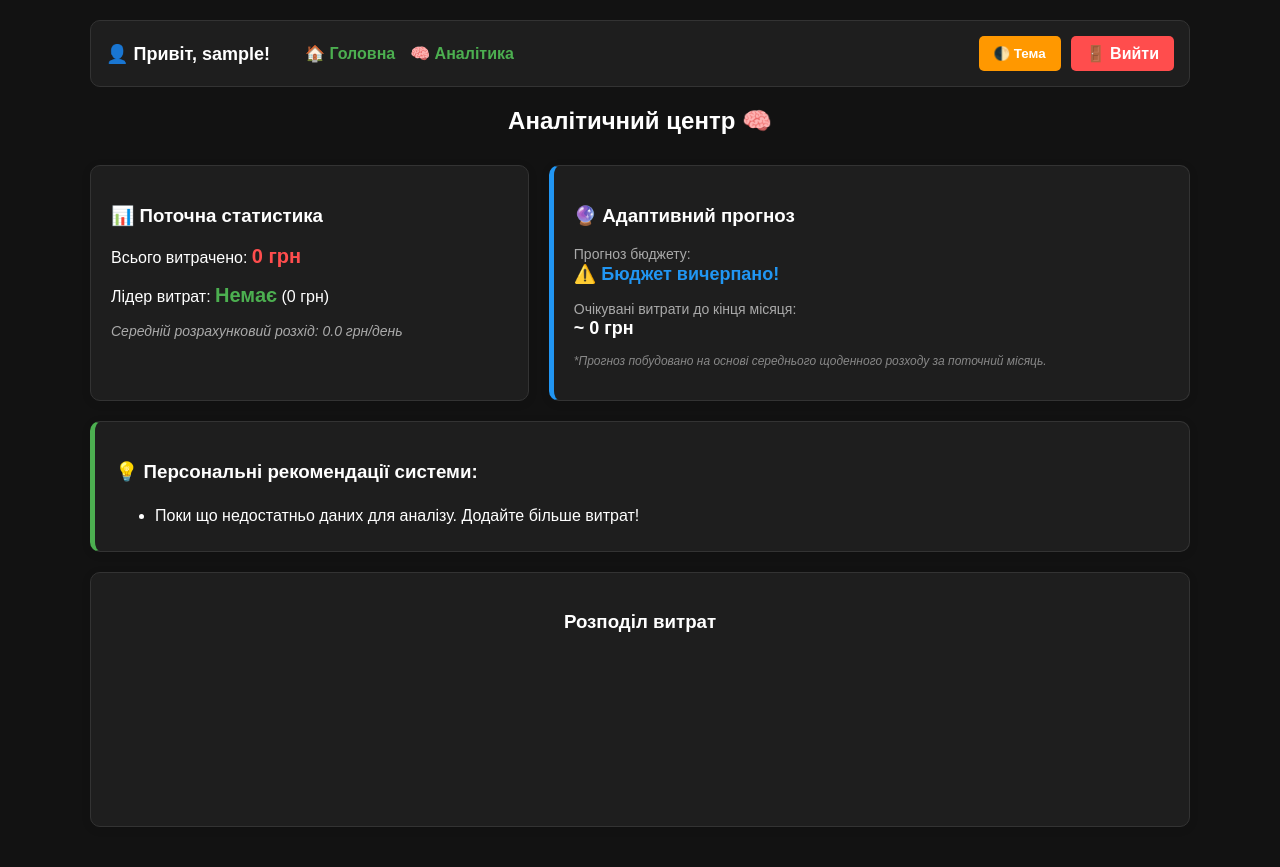
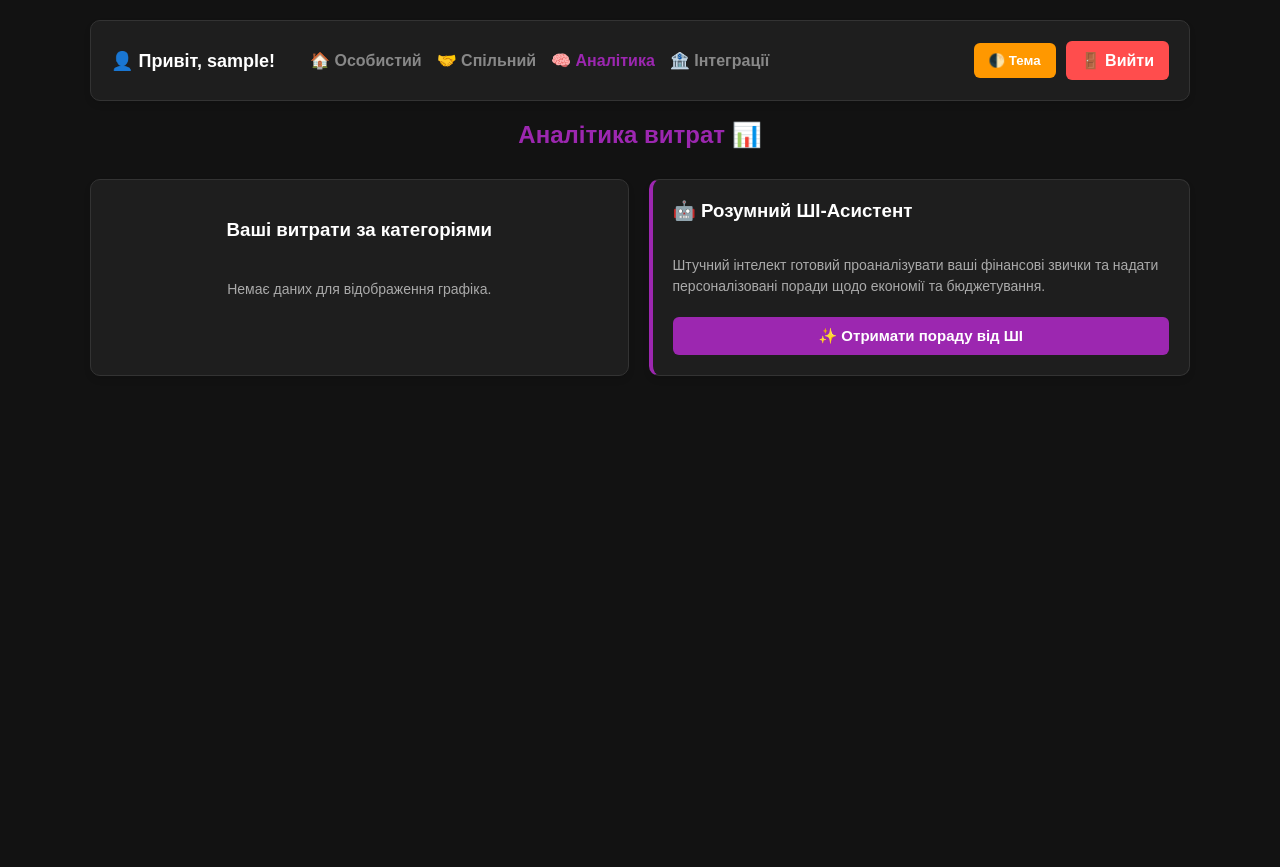
Before and after one commit to NekoHikka/Diplom, a Flask app: page /analytics in a window 1280 px wide. After the commit the page ends 376 px from the top, so only its background shows below. Run offline with Flask 3, Linux system fonts and the light colour scheme; the visitor is signed in with stand-in values (Sample User, id 1); data that the repository does not hold is empty; a map, chart or similar area stays blank; some libraries are stand-ins or nearby versions.

Commit message:
fix meny

```diff
--- a/templates/analytics.html
+++ b/templates/analytics.html
@@ -2,7 +2,7 @@
 <html lang="uk">
   <head>
     <meta charset="UTF-8" />
-    <title>Аналітика</title>
+    <title>Аналітика - Розумні Фінанси</title>
     <link
       rel="icon"
       type="image/png"
@@ -10,9 +10,8 @@
     />
     <script src="https://cdn.jsdelivr.net/npm/chart.js"></script>
     <script>
-      if (localStorage.getItem("theme") === "light") {
+      if (localStorage.getItem("theme") === "light")
         document.documentElement.setAttribute("data-theme", "light");
-      }
     </script>
     <style>
       :root {
@@ -20,12 +19,14 @@
         --card-bg: #1e1e1e;
         --text-color: #ffffff;
         --border-color: #333333;
+        --input-bg: #2a2a2a;
       }
       [data-theme="light"] {
         --bg-color: #f4f4f9;
         --card-bg: #ffffff;
         --text-color: #333333;
         --border-color: #dddddd;
+        --input-bg: #ffffff;
       }
 
       body {
@@ -37,162 +38,168 @@
         padding: 20px;
         transition: 0.3s;
       }
-      .menu {
-        display: flex;
-        gap: 15px;
-        background-color: var(--card-bg);
-        padding: 15px;
-        border-radius: 10px;
-        margin-bottom: 20px;
-        align-items: center;
-        border: 1px solid var(--border-color);
-      }
-      .menu a {
-        color: #4caf50;
-        text-decoration: none;
-        font-weight: bold;
-        font-size: 16px;
-      }
+
       .card {
         background-color: var(--card-bg);
         padding: 20px;
         border-radius: 10px;
+        border: 1px solid var(--border-color);
+        box-shadow: 0 4px 6px rgba(0, 0, 0, 0.1);
         margin-bottom: 20px;
-        border: 1px solid var(--border-color);
-        box-shadow: 0 2px 10px rgba(0, 0, 0, 0.1);
       }
       .btn {
-        padding: 8px 15px;
+        padding: 10px 15px;
         border: none;
-        border-radius: 5px;
+        border-radius: 6px;
         cursor: pointer;
         font-weight: bold;
-        color: white;
+        text-align: center;
+        text-decoration: none;
         transition: 0.2s;
+        box-sizing: border-box;
+        display: inline-block;
       }
       .btn:hover {
+        opacity: 0.8;
         transform: translateY(-1px);
       }
     </style>
   </head>
   <body>
-    <div class="menu">
+    <div
+      class="card no-print"
+      style="
+        display: flex;
+        gap: 15px;
+        align-items: center;
+        flex-wrap: wrap;
+        margin-bottom: 20px;
+      "
+    >
       <span style="font-weight: bold; font-size: 18px; margin-right: 20px"
         >👤 Привіт, {{ username }}!</span
       >
-      <a href="/">🏠 Головна</a>
-      <a href="/analytics">🧠 Аналітика</a>
-      <div style="margin-left: auto; display: flex; gap: 10px">
+      <a
+        href="/"
+        style="color: {% if request.path == '/' %}#4caf50{% else %}#888{% endif %}; text-decoration: none; font-weight: bold"
+        >🏠 Особистий</a
+      >
+      <a
+        href="/shared"
+        style="color: {% if request.path == '/shared' %}#2196F3{% else %}#888{% endif %}; text-decoration: none; font-weight: bold"
+        >🤝 Спільний</a
+      >
+      <a
+        href="/analytics"
+        style="color: {% if request.path == '/analytics' %}#9c27b0{% else %}#888{% endif %}; text-decoration: none; font-weight: bold"
+        >🧠 Аналітика</a
+      >
+      <a
+        href="/integrations"
+        style="color: {% if request.path == '/integrations' %}#ff9800{% else %}#888{% endif %}; text-decoration: none; font-weight: bold"
+        >🏦 Інтеграції</a
+      >
+
+      <div
+        style="margin-left: auto; display: flex; gap: 10px; align-items: center"
+      >
         <button
           onclick="toggleTheme()"
           class="btn"
-          style="background-color: #ff9800"
+          style="background-color: #ff9800; color: white"
         >
           🌓 Тема
         </button>
         <a
           href="/logout"
           class="btn"
-          style="
-            background-color: #ff4d4d;
-            text-decoration: none;
-            color: white !important;
-          "
+          style="background-color: #ff4d4d; color: white !important"
           >🚪 Вийти</a
         >
       </div>
     </div>
 
-    <h2 style="text-align: center; margin-bottom: 30px">
-      Аналітичний центр 🧠
+    <h2 style="color: #9c27b0; text-align: center; margin-bottom: 30px">
+      Аналітика витрат 📊
     </h2>
 
     <div style="display: flex; gap: 20px; flex-wrap: wrap">
-      <div class="card" style="flex: 1; min-width: 300px">
-        <h3>📊 Поточна статистика</h3>
-        <p>
-          Всього витрачено:
-          <strong style="color: #ff4d4d; font-size: 20px"
-            >{{ total_expense }} грн</strong
-          >
+      <div class="card" style="flex: 1; min-width: 300px; text-align: center">
+        <h3>Ваші витрати за категоріями</h3>
+        {% if labels and values %}
+        <div
+          style="
+            position: relative;
+            width: 100%;
+            max-width: 300px;
+            height: 300px;
+            margin: auto;
+          "
+        >
+          <canvas id="analyticsChart"></canvas>
+        </div>
+        {% else %}
+        <p style="color: #aaa; margin-top: 40px; font-size: 14px">
+          Немає даних для відображення графіка.
         </p>
-        <p>
-          Лідер витрат:
-          <strong style="color: #4caf50; font-size: 20px"
-            >{{ top_category }}</strong
-          >
-          ({{ top_category_amount }} грн)
-        </p>
-        <p style="margin-top: 15px; color: #aaa; font-size: 14px">
-          <em>Середній розрахунковий розхід: {{ smart_daily_avg }} грн/день</em>
-        </p>
+        {% endif %}
       </div>
 
       <div
         class="card"
-        style="flex: 1.5; min-width: 300px; border-left: 5px solid #2196f3"
+        style="
+          flex: 1;
+          min-width: 300px;
+          border-left: 4px solid #9c27b0;
+          display: flex;
+          flex-direction: column;
+        "
       >
-        <h3>🔮 Адаптивний прогноз</h3>
+        <h3 style="margin-top: 0">🤖 Розумний ШІ-Асистент</h3>
+        <p
+          style="
+            color: #aaa;
+            font-size: 14px;
+            line-height: 1.5;
+            margin-bottom: 20px;
+          "
+        >
+          Штучний інтелект готовий проаналізувати ваші фінансові звички та
+          надати персоналізовані поради щодо економії та бюджетування.
+        </p>
 
-        <div style="margin-bottom: 15px">
-          <span style="color: #aaa; font-size: 14px">Прогноз бюджету:</span
-          ><br />
-          <strong style="color: #2196f3; font-size: 18px"
-            >{{ budget_forecast }}</strong
+        <form action="/analyze_ai" method="POST" style="margin-top: auto">
+          <input type="hidden" name="csrf_token" value="{{ csrf_token() }}" />
+          <button
+            type="submit"
+            class="btn"
+            style="
+              background-color: #9c27b0;
+              color: white;
+              width: 100%;
+              font-size: 15px;
+            "
           >
-        </div>
+            ✨ Отримати пораду від ШІ
+          </button>
+        </form>
 
-        <div style="margin-bottom: 15px">
-          <span style="color: #aaa; font-size: 14px"
-            >Очікувані витрати до кінця місяця:</span
-          ><br />
-          <strong style="font-size: 18px"
-            >~ {{ projected_month_total }} грн</strong
-          >
-        </div>
-
-        {% if trend_msg %}
+        {% if ai_response %}
         <div
           style="
-            margin-top: 15px;
-            padding: 10px;
-            background-color: rgba(128, 128, 128, 0.1);
-            border-radius: 5px;
+            margin-top: 20px;
+            padding: 15px;
+            background-color: var(--input-bg);
+            border-radius: 8px;
+            border: 1px solid #9c27b0;
+            font-size: 14px;
+            line-height: 1.6;
           "
         >
-          <strong style="color: {{ trend_color }};">{{ trend_msg }}</strong>
+          <strong>💡 Порада:</strong><br />
+          {{ ai_response }}
         </div>
         {% endif %}
-
-        <p
-          style="
-            margin-top: 15px;
-            font-size: 12px;
-            color: #888;
-            font-style: italic;
-          "
-        >
-          *Прогноз побудовано на основі середнього щоденного розходу за поточний
-          місяць.
-        </p>
-      </div>
-    </div>
-
-    <div class="card" style="border-left: 5px solid #4caf50">
-      <h3>💡 Персональні рекомендації системи:</h3>
-      <ul style="line-height: 1.8; font-size: 16px; margin-bottom: 0">
-        {% for rec in recommendations %}
-        <li>{{ rec }}</li>
-        {% else %}
-        <li>Поки що недостатньо даних для аналізу. Додайте більше витрат!</li>
-        {% endfor %}
-      </ul>
-    </div>
-
-    <div class="card" style="text-align: center">
-      <h3>Розподіл витрат</h3>
-      <div style="width: 100%; max-width: 600px; margin: auto">
-        <canvas id="analyticsChart"></canvas>
       </div>
     </div>
 
@@ -202,41 +209,23 @@
           const newTheme = currentTheme === 'light' ? 'dark' : 'light';
           document.documentElement.setAttribute('data-theme', newTheme);
           localStorage.setItem('theme', newTheme);
-          updateChartColors(newTheme);
       }
 
-      let myChart;
-      const labels = {{ labels | tojson | safe }};
-      const data = {{ values | tojson | safe }};
-
-      function updateChartColors(theme) {
-          if(myChart) {
-              myChart.options.scales.x.ticks.color = theme === 'light' ? '#333' : 'white';
-              myChart.options.scales.y.ticks.color = theme === 'light' ? '#333' : 'white';
-              myChart.options.plugins.legend.labels.color = theme === 'light' ? '#333' : 'white';
-              myChart.update();
-          }
-      }
+      // Малювання великого графіка
+      const labels = {{ labels | default([]) | tojson | safe }};
+      const data = {{ values | default([]) | tojson | safe }};
 
       if (labels.length > 0) {
-          const textColor = localStorage.getItem('theme') === 'light' ? '#333' : 'white';
-          const ctx = document.getElementById('analyticsChart').getContext('2d');
-          myChart = new Chart(ctx, {
-              type: 'bar',
+          new Chart(document.getElementById('analyticsChart').getContext('2d'), {
+              type: 'pie',
               data: {
                   labels: labels,
                   datasets: [{
-                      label: 'Сума (₴)',
                       data: data,
-                      backgroundColor: ['#FF6384', '#36A2EB', '#FFCE56', '#4BC0C0', '#9966FF', '#FF9F40', '#8BC34A', '#E91E63', '#009688', '#795548', '#607D8B', '#3F51B5'],
-                      borderRadius: 5
+                      backgroundColor: ['#FF6384', '#36A2EB', '#FFCE56', '#4BC0C0', '#9966FF', '#FF9F40', '#8BC34A', '#E91E63']
                   }]
               },
-              options: {
-                  responsive: true,
-                  plugins: { legend: { display: false } },
-                  scales: { y: { ticks: { color: textColor } }, x: { ticks: { color: textColor } } }
-              }
+              options: { responsive: true, maintainAspectRatio: false }
           });
       }
     </script>
```
Also changed, not shown: templates/index.html (+56 -38 lines), templates/integrations.html (+92 -61 lines).
